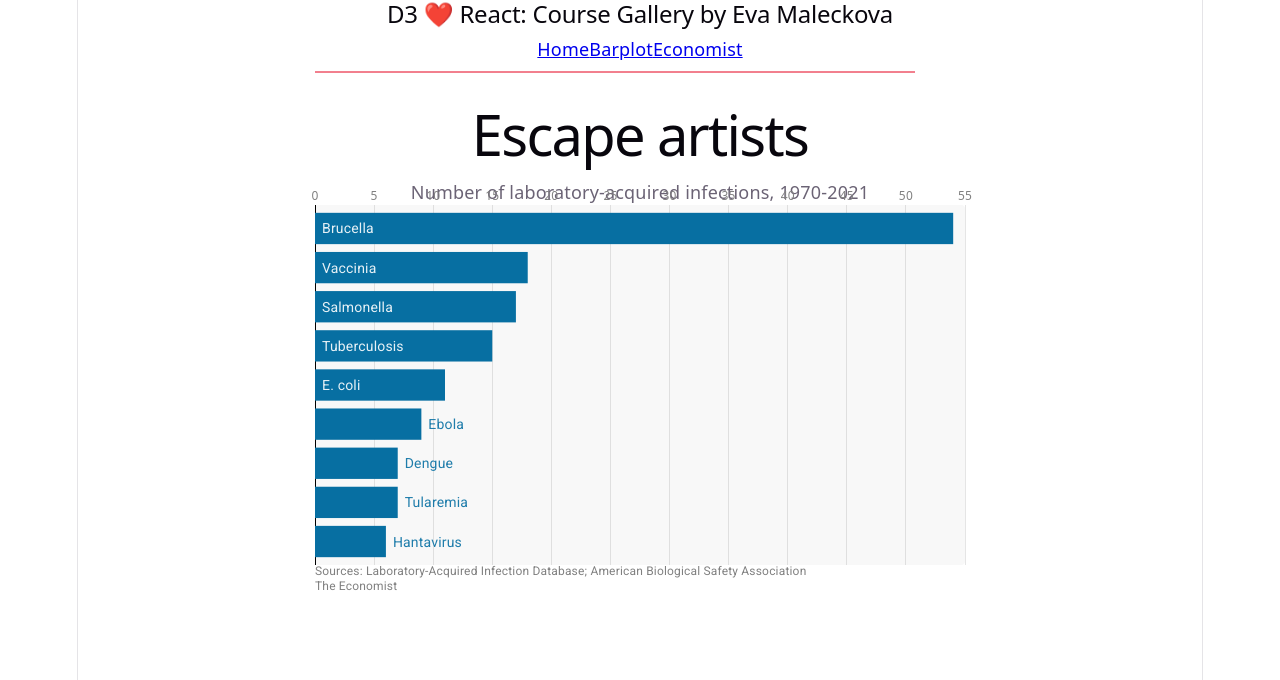
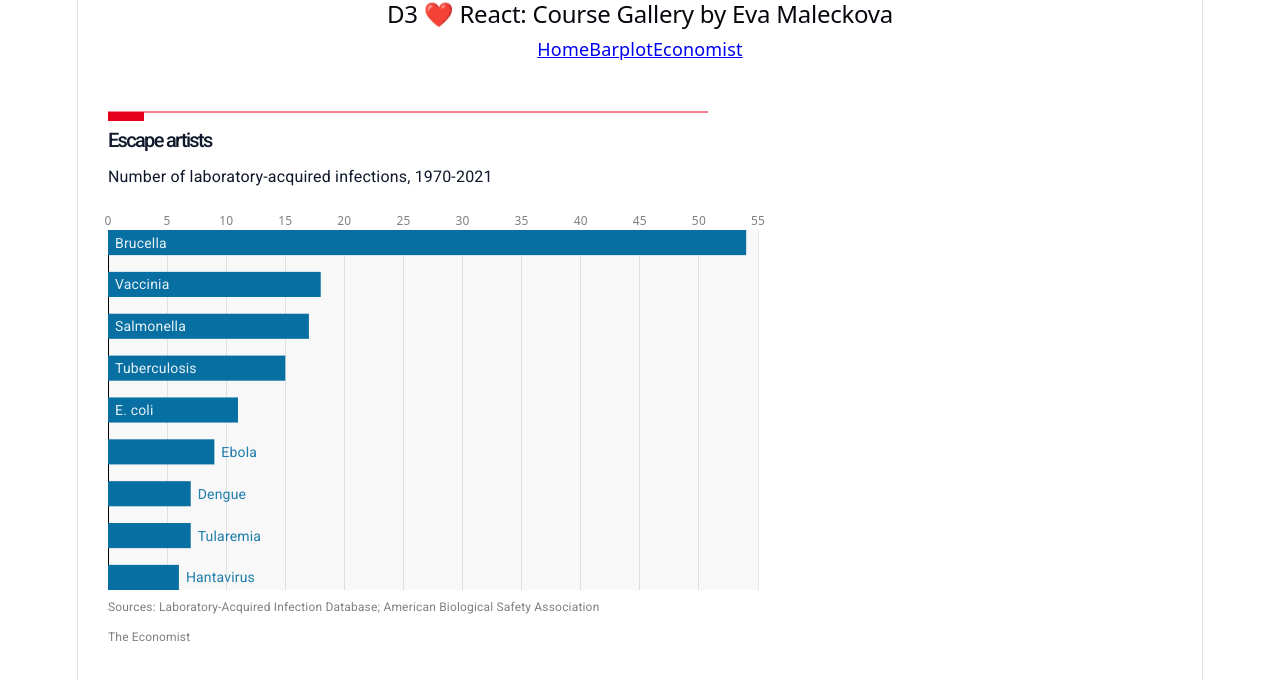
Before and after one commit to emaleckova/d3-react-class-2026, a React (Vite) app: page /economist in a window 1280 px wide. Shown: the top 680 px of the page. Built offline with nearby package versions, Linux system fonts and the light colour scheme.

Commit message:
Rework of header and footnote

```diff
--- a/src/visualizations/02_TheEconomistPlot/economistPlot.jsx
+++ b/src/visualizations/02_TheEconomistPlot/economistPlot.jsx
@@ -14,8 +14,7 @@ export default function EconomistPlot({ data }) {
     .scaleBand()
     .domain(pathogens)
     .range([0, height])
-    .paddingInner(0.2)
-    .paddingOuter(0.2);
+    .paddingInner(0.4);
 
   /*Sequence for horizontal lines*/
   const range = (start, end, step = 5) =>
@@ -28,23 +27,25 @@ export default function EconomistPlot({ data }) {
 
   console.log(xBreaks);
   return (
-    <div>
+    <div className="economist-barplot">
       <svg width={width} height={10} overflow="visible">
+        {/*header line*/}
         <line
           x1={0}
           y1={0}
           x2={width - 50}
           y2={0}
-          stroke="rgb(229, 1, 28)"
+          stroke="#E5011C"
           strokeWidth={1}
         />
+        <rect x={0} y={0} width={36} height={9} fill="#E5011C" />
       </svg>
       {/* title & subtitle */}
       <h1>Escape artists</h1>
       <p>Number of laboratory-acquired infections, 1970-2021</p>
       <svg width={width} height={height} overflow="visible">
         {/*background*/}
-        <rect width={width} height={height} fill="#f8f8f8" rx={4} />
+        <rect width={width} height={height} fill="#f8f8f8" />
         {/*axis lines*/}
         {xBreaks.map((d, i) => (
           <g key={i}>
@@ -108,28 +109,14 @@ export default function EconomistPlot({ data }) {
             {d.name}
           </text>
         ))}
-        <text
-          x={0}
-          y={height + 10}
-          fontFamily="Roboto"
-          fontSize={12}
-          textAnchor="start"
-          fill="gray"
-        >
+      </svg>
+      <div className="footnotes">
+        <p className="footnote">
           Sources: Laboratory-Acquired Infection Database; American Biological
           Safety Association
-        </text>
-        <text
-          x={0}
-          y={height + 25}
-          fontFamily="Roboto"
-          fontSize={12}
-          textAnchor="start"
-          fill="#808080"
-        >
-          The Economist
-        </text>
-      </svg>
+        </p>
+        <p className="footnote">The Economist</p>
+      </div>
     </div>
   );
 }
```
